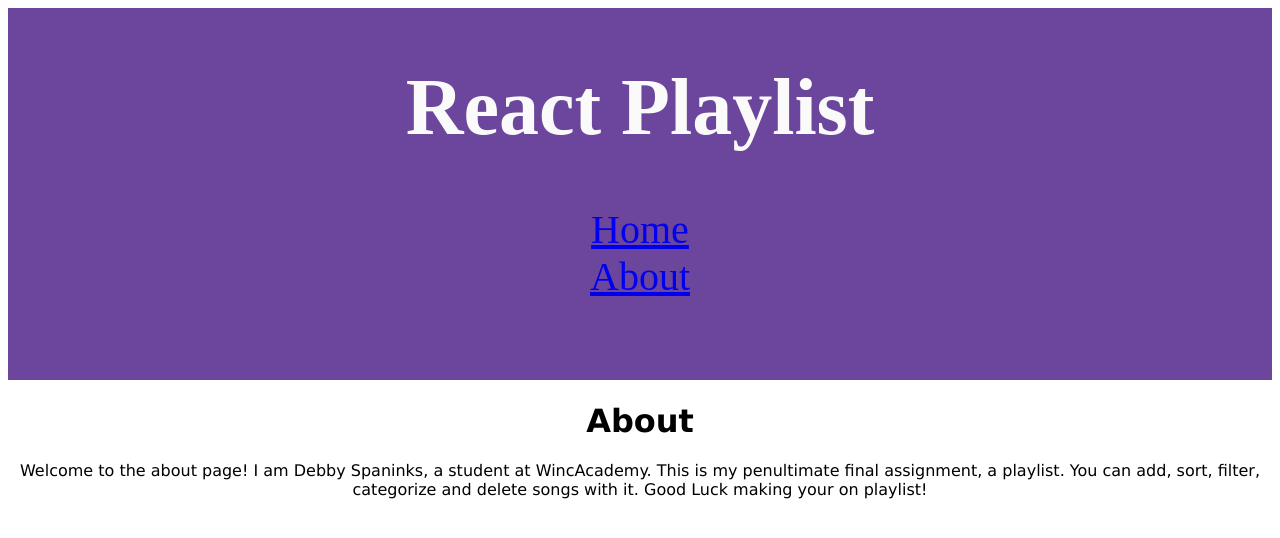
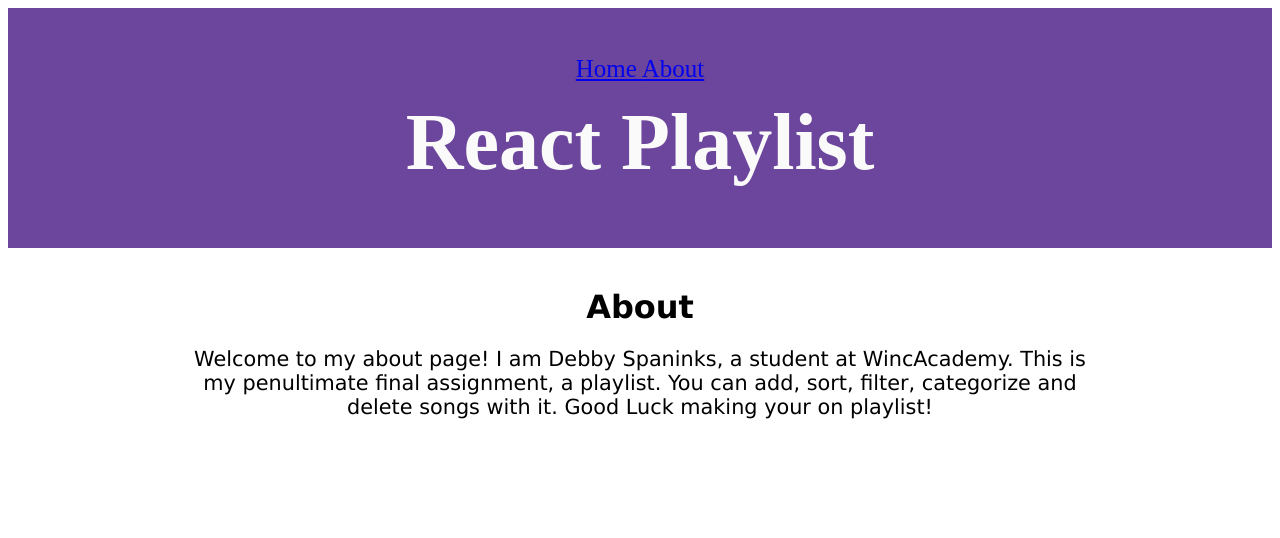
Before and after one commit to DebbySpaninks/debby_spaninks-ReactLilPlaylist, a React (Create React App) app in the folder react-playlist/: page /about in a window 1280 px wide. Shown: the top 538 px of the page. Built offline with nearby package versions, Linux system fonts and the light colour scheme.

Commit message:
change style header and routing

```diff
--- a/react-playlist/src/components/About.js
+++ b/react-playlist/src/components/About.js
@@ -4,10 +4,11 @@ const About = () => {
     return (
         <div className="about">
             <h1 className="about-title">About</h1>
-            <p> Welcome to the about page!
+            <p className="about-content"> Welcome to my about page!
             I am Debby Spaninks, a student at WincAcademy.
             This is my penultimate final assignment, a playlist.
-            You can add, sort, filter, categorize and delete songs with it. Good Luck making your on playlist!
+            You can add, sort, filter, categorize and delete songs with it.
+            Good Luck making your on playlist!
             </p>
         </div>
     );
--- a/react-playlist/src/components/Header.js
+++ b/react-playlist/src/components/Header.js
@@ -1,13 +1,15 @@
 import React from 'react';
 import { Link } from 'react-router-dom';
 
-function Header(){
-    return(
+function Header() {
+    return (
         <div className="header">
+            {/* display link in header */}
+            <div className="link-header">
+                <Link to="/" className="link"> Home </Link>
+                <Link to="/about" className="link"> About </Link>
+            </div>
             <h1>React Playlist</h1>
-            <Link to="/"> Home </Link>
-            <Link to="/about"> About </Link>
-            <p></p>
         </div>
     );
 }
--- a/react-playlist/src/styles/App.css
+++ b/react-playlist/src/styles/App.css
@@ -14,12 +14,29 @@
   font-family: "Times New Roman", Times, serif;
 }
 
+.header h1 {
+  margin-top: 10px;
+}
+
 ul {
   list-style-type: none;
 }
 
-h2 {
-  color: black;
+.link-header {
+margin-top: 25px;
+}
+
+a.link {
+  font-size: 25px;
+}
+
+.about {
+  margin-top: 40px;
+}
+
+.about-content {
+  font-size: 1.3em;
+  margin: 0 170px;
 }
 
 .form {
```
